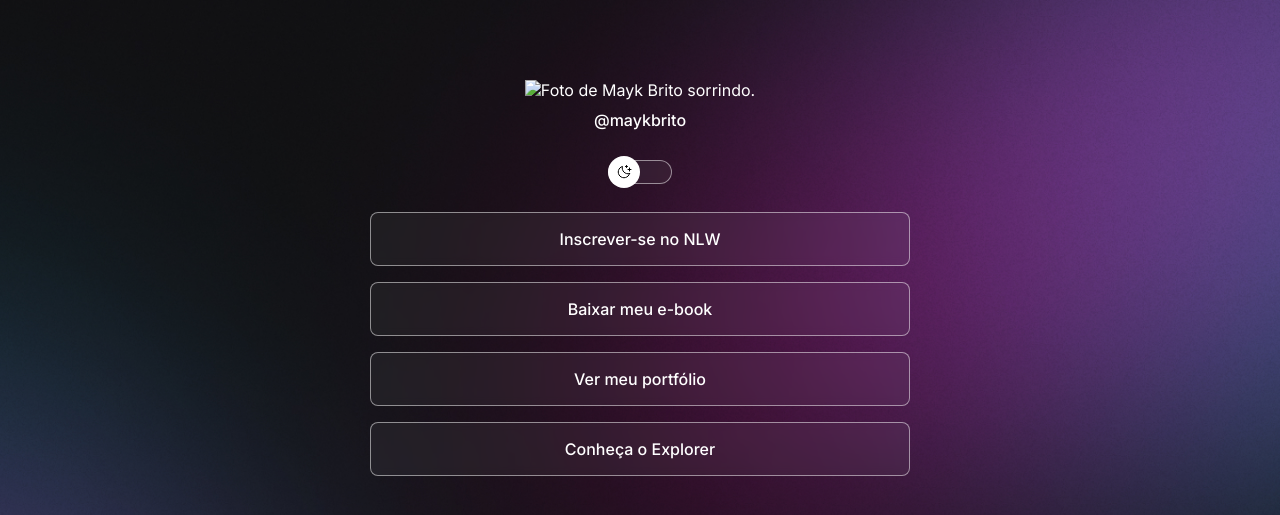
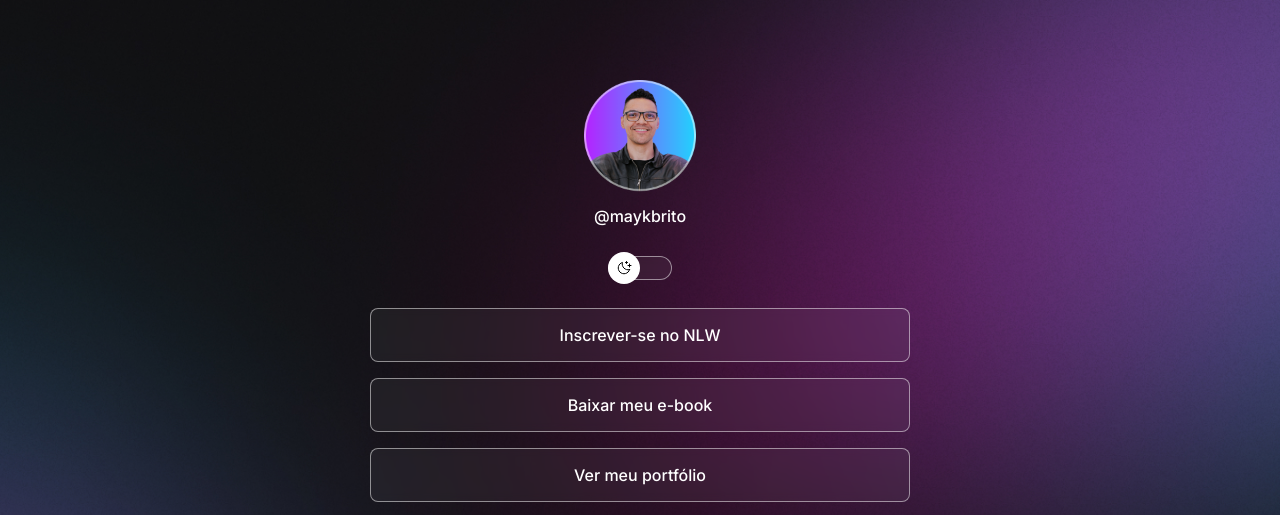
Before and after one commit to RuanL-Dev/newProjetoRocketseat, a plain HTML site: page index.html in a window 1280 px wide. Shown: the top 515 px of the page. Drawn offline with nearby package versions, Linux system fonts and the light colour scheme; the site is published under a folder, as on GitHub Pages, so addresses that start at the root find nothing.

Commit message:
image correction

```diff
--- a/index.html
+++ b/index.html
@@ -15,7 +15,7 @@
   <body>
     <div id="container">
       <div id="profile">
-        <img src="/assets/avatar.png" alt="Foto de Mayk Brito sorrindo." />
+        <img src="./assets/avatar.png" alt="Foto de Mayk Brito sorrindo." />
         <p>@maykbrito</p>
       </div>
       <div id="switch" onclick="toggleMode()">
```
